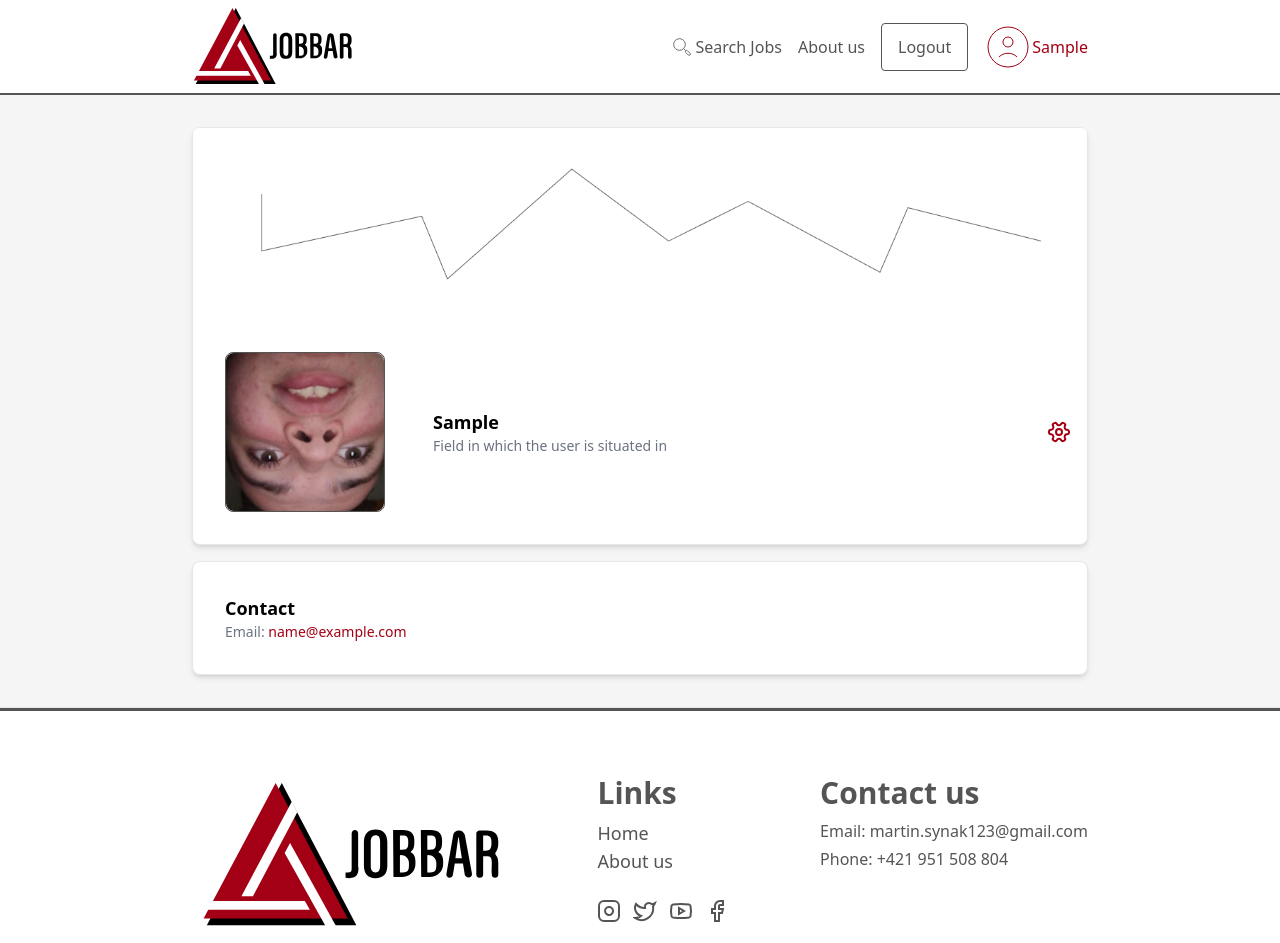
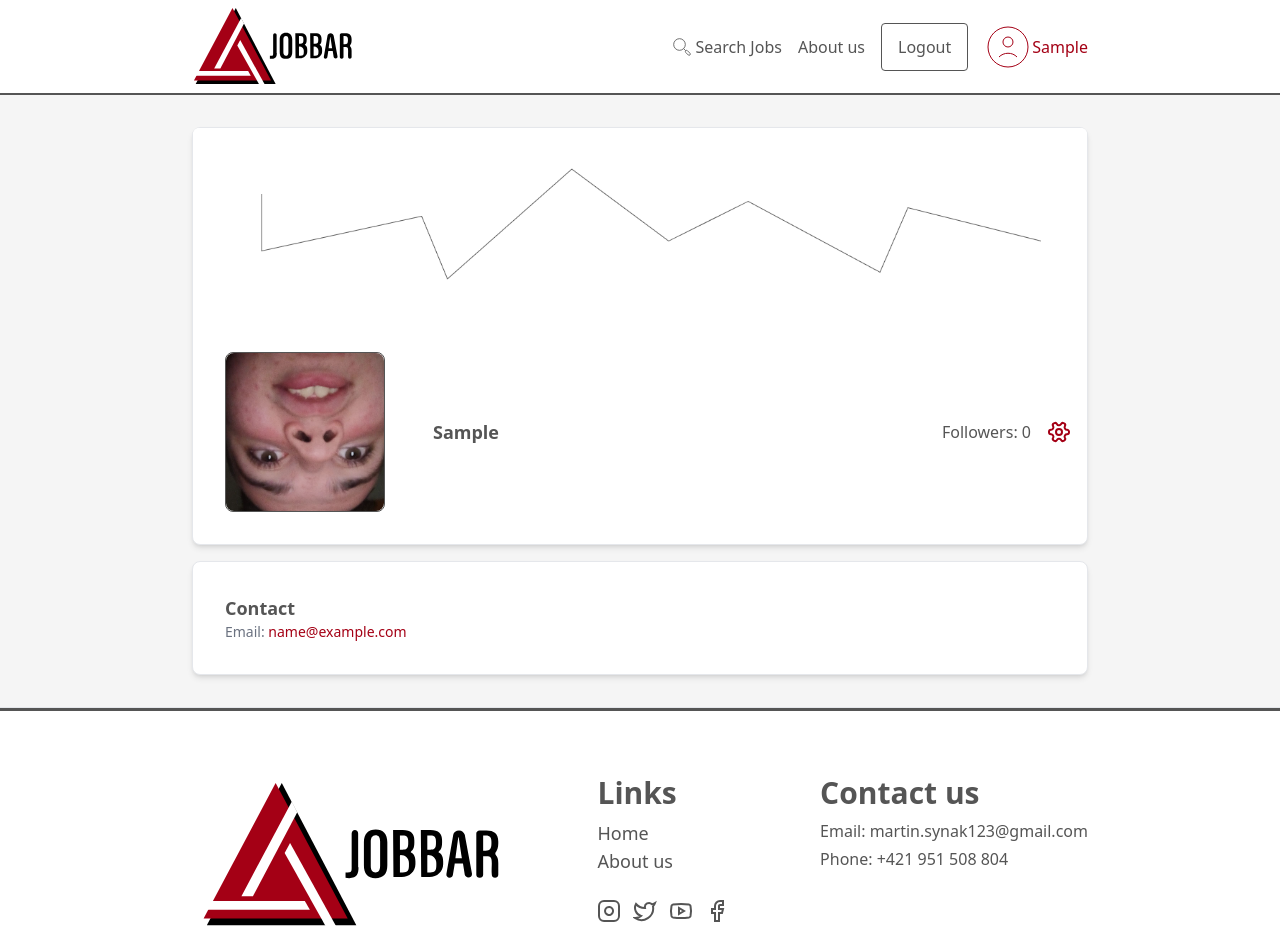
Before and after one commit to Narw0x/Jobbar, a React (Create React App) app in the folder frontend/: page /profile/1 in a window 1280 px wide. Built offline with nearby package versions, Linux system fonts and the light colour scheme; sample sign-in values are in the browser's storage.

Commit message:
profile UI update

```diff
--- a/frontend/package.json
+++ b/frontend/package.json
@@ -10,6 +10,7 @@
     "axios": "^1.7.7",
     "react": "^18.3.1",
     "react-dom": "^18.3.1",
+    "react-google-places-autocomplete": "^4.1.0",
     "react-redux": "^9.1.2",
     "react-router-dom": "^6.28.0",
     "react-scripts": "5.0.1",
--- a/frontend/src/pages/EditUserProfile.jsx
+++ b/frontend/src/pages/EditUserProfile.jsx
@@ -28,6 +28,7 @@ export default function EditUserProfilePage() {
             </div>
             <div>
                 <p>Haolo</p>
+
             </div>
         </section>
     )
--- a/frontend/src/pages/Profile.jsx
+++ b/frontend/src/pages/Profile.jsx
@@ -1,12 +1,63 @@
-import { Link } from "react-router-dom";
+import { Link, useParams } from "react-router-dom";
 import { useSelector } from "react-redux";
+import { useState, useEffect } from "react";
+import axios from "axios";
+
+import Button from "../components/button";
+
 
 export default function ProfilePage() {
+    const { id } = useParams();
     const authState = useSelector((state) => state.auth);
+    const [profileData, setProfileData] = useState(null); // State to store profile data
+    const [isCurrentUser, setIsCurrentUser] = useState(false); // State to check if viewing own profile
+    const [error, setError] = useState(null);
+    const [isFollowing, setIsFollowing] = useState(false);
+
+    useEffect(() => {
+        if (authState.user._id !== id) {
+            setIsCurrentUser(false); // Viewing someone else's profile
+            axios.get(`http://localhost:4000/api/profile/${id}`, {
+                headers: {
+                    Authorization: `Bearer ${authState.token}`, // Include the token in the Authorization header
+                },
+            })
+                .then((response) => {
+                    if (response.status === 200) {
+                        setProfileData(response.data.payload.user); // Update state with fetched user data
+                    }
+                })
+                .catch((error) => {
+                    console.error('Error fetching profile:', error);
+                    setError('An error occurred while fetching the profile. Please try again.');
+                });
+        } else {
+            setIsCurrentUser(true); // Viewing own profile
+            setProfileData(authState.user); // Use current user's data
+        }
+    }, [id, authState.user]);
+
+    const handleFollow = () => {
+        setIsFollowing(!isFollowing);
+    }
+
+    if (!profileData) {
+        return <p>Loading...</p>;
+    }
+
+    if(error) {
+        return (
+            <section className="bg-custom_bg_gray p-16">
+                <div className="text-custom_red border border-custom_red max-w-[1000px] flex justify-center m-auto text-center bg-red-100 rounded-lg p-4">
+                    <p>{error}</p>
+                </div>
+            </section>
+        );
+    }
 
     return (
         <section className="bg-custom_bg_gray py-8">
-            <div className="max-w-[1440px] w-[70%] mx-auto  border rounded-lg shadow-md bg-white">
+            <div className="max-w-[1440px] w-[70%] mx-auto border rounded-lg shadow-md bg-white">
                 <div className="w-full object-fill">
                     <img className="w-full max-h-[250px]" src="/default_bg.png" alt="" />
                 </div>
@@ -15,54 +66,92 @@ export default function ProfilePage() {
                         <img className="object-cover rounded-lg" src="/fabko.jpg" alt="" />
                     </div>
                     <div className="ml-4 flex-1">
-                        <h2 className="text-lg font-semibold" id="UserName">{authState.user?.firstName || authState.user?.companyName}</h2>
-                        <p className="text-sm text-gray-500">
-                            Field in which the user is situated in
-                        </p>
-                    </div>
-
-                    <div className="m-4">
-                        <Link
-                            to={`/profile/${authState.user._id}/edit`}
-                        >
-                            <img className="rotate-90" src="/settings.svg" alt="" />
-                        </Link>
+                        <h2 className="text-lg text-custom_gray font-semibold" id="UserName">
+                            {profileData?.firstName || profileData?.companyName}
+                        </h2>
+                        {profileData.address && <p className="text-sm text-gray-500">
+                            {profileData.address}
+                        </p>}
 
                     </div>
 
+                    <div className="m-4 flex gap-4">
+                        <div className="flex gap-4 text-custom_gray justify-center m-auto">
+                            <p>Followers: <span>{profileData?.followers?.length || 0}</span></p>
 
                         </div>
+                        {!isCurrentUser && (
+                            !isFollowing ? (<Button
+                                style="red-hover"
+                                onClick={handleFollow}
+                            >
+                                Follow
+                            </Button>) : (<Button
+                                style="red-default"
+                                onClick={handleFollow}
+                            >
+                                Following
+                            </Button>)
 
-
+                        )}
+                        {isCurrentUser && (
+                            <div className="flex justify-center m-auto">
+                                <Link to={`/profile/${authState.user._id}/edit`}>
+                                    <img className="rotate-90" src="/settings.svg" alt="" />
+                                </Link>
+                            </div>
+                        )}
+                    </div>
+                </div>
             </div>
             <div>
-                {authState.user.about && <div className="max-w-[1440px] w-[70%] mx-auto  border rounded-lg shadow-md bg-white mt-4 p-8">
-                    <h2 className="text-lg font-semibold">About</h2>
+                {profileData.about && (
+                    <div className="max-w-[1440px] w-[70%] mx-auto border rounded-lg shadow-md bg-white mt-4 p-8">
+                        <h2 className="text-lg text-custom_gray font-semibold">About</h2>
+                        <p className="text-sm text-gray-500">{profileData.about}</p>
+                    </div>
+                )}
+                {profileData.experience && (
+                    <div className="max-w-[1440px] w-[70%] mx-auto border rounded-lg shadow-md bg-white mt-4 p-8">
+                        <h2 className="text-lg text-custom_gray font-semibold">Experience</h2>
                         <p className="text-sm text-gray-500">
-                        {authState.user.about}
+                            {Array.isArray(profileData.experience) && profileData.experience.length === 0 && "No experience"}
                         </p>
-                </div>}
-                {authState.user.experience && <div className="max-w-[1440px] w-[70%] mx-auto  border rounded-lg shadow-md bg-white mt-4 p-8">
-                    <h2 className="text-lg font-semibold">Experience</h2>
+                    </div>
+                )}
+                {profileData.education && (
+                    <div className="max-w-[1440px] w-[70%] mx-auto border rounded-lg shadow-md bg-white mt-4 p-8">
+                        <h2 className="text-lg text-custom_gray font-semibold">Education</h2>
                         <p className="text-sm text-gray-500">
-                    {Array.isArray(authState.user.experience) && authState.user.experience.length === 0 && "No experience"}
+                            {Array.isArray(profileData.education) && profileData.education.length === 0 && "No education"}
                         </p>
-                </div>}
-                {authState.user.education && <div className="max-w-[1440px] w-[70%] mx-auto  border rounded-lg shadow-md bg-white mt-4 p-8">
-                    <h2 className="text-lg font-semibold">Education</h2>
+                    </div>
+                )}
+                {profileData.jobOffers && (
+                    <div className="max-w-[1440px] w-[70%] mx-auto border rounded-lg shadow-md bg-white mt-4 p-8">
+                        <h2 className="text-lg text-custom_gray font-semibold">Job Offers</h2>
                         <p className="text-sm text-gray-500">
-                    {Array.isArray(authState.user.education) && authState.user.education.length === 0 && "No education"}
+                            {Array.isArray(profileData.jobOffers) && profileData.jobOffers.length === 0 && "No job offers"}
                         </p>
-                </div>}
-                {(authState.user.phoneNumber || authState.user.email)&& <div className="max-w-[1440px] w-[70%] mx-auto  border rounded-lg shadow-md bg-white mt-4 p-8">
-                    <h2 className="text-lg font-semibold">Contact</h2>
-                    <p className="text-sm text-gray-500">
-                        {authState.user.phoneNumber && <p>Phone number: <span className="text-custom_red">{authState.user.phoneNumber}</span></p>}
-                        {authState.user.email && <p>Email: <span className="text-custom_red">{authState.user.email}</span></p>}
-                    </p>
-                </div>}
-
+                    </div>
+                )}
+                {(profileData.phoneNumber || profileData.email || profileData.website) && (
+                    <div className="max-w-[1440px] w-[70%] mx-auto border rounded-lg shadow-md bg-white mt-4 p-8">
+                        <h2 className="text-lg  text-custom_gray font-semibold">Contact</h2>
+                        <div className="text-sm text-gray-500">
+                            {profileData.phoneNumber && (
+                                <p>Phone number: <span className="text-custom_red">{profileData.phoneNumber}</span></p>
+                            )}
+                            {profileData.email && (
+                                <p>Email: <span className="text-custom_red">{profileData.email}</span></p>
+                            )}
+                            {profileData.website && (
+                                <p>Website: <span className="text-custom_red">{profileData.website}</span></p>
+                            )}
+                        </div>
+                    </div>
+                )}
             </div>
         </section>
-    )
+    );
 }
--- a/frontend/src/store/AuthContext.jsx
+++ /dev/null
@@ -1,48 +0,0 @@
-// AuthContext.js
-import React, { createContext, useState, useContext } from 'react';
-
-// Create context
-const AuthContext = createContext();
-
-// Provider component
-export function AuthProvider({ children }) {
-    const [authState, setAuthState] = useState({
-        token: localStorage.getItem('token'),
-        userId: localStorage.getItem('id'),
-        expiration: localStorage.getItem('expiration'),
-        type: localStorage.getItem('type'),
-        user: localStorage.getItem('user')
-    });
-
-    const login = (token, userId, type, user) => {
-        const expiration = new Date();
-        expiration.setHours(expiration.getHours() + 3);
-        localStorage.setItem('token', token);
-        localStorage.setItem('id', userId);
-        localStorage.setItem('expiration', expiration.toISOString());
-        localStorage.setItem('type', type);
-        localStorage.setItem('user', JSON.stringify(user));
-
-        setAuthState({ token, userId, expiration, type, user });
-    };
-
-    const logout = () => {
-        localStorage.removeItem('token');
-        localStorage.removeItem('id');
-        localStorage.removeItem('expiration');
-        localStorage.removeItem('type');
-        localStorage.removeItem('user');
-        setAuthState({ token: null, userId: null, expiration: null, type: null, user: null });
-    };
-
-    return (
-        <AuthContext.Provider value={{ authState, login, logout }}>
-            {children}
-        </AuthContext.Provider>
-    );
-}
-
-// Custom hook to use auth context
-export const useAuth = () => {
-    return useContext(AuthContext);
-};
```
Also changed, not shown: 2 other files (tests, documents, lock files or other folders). Lines whose indentation alone changed are shown as unchanged.
